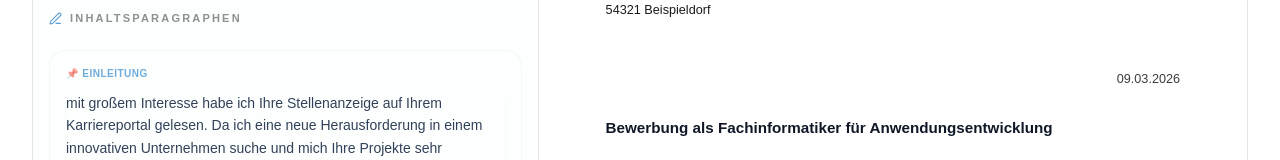
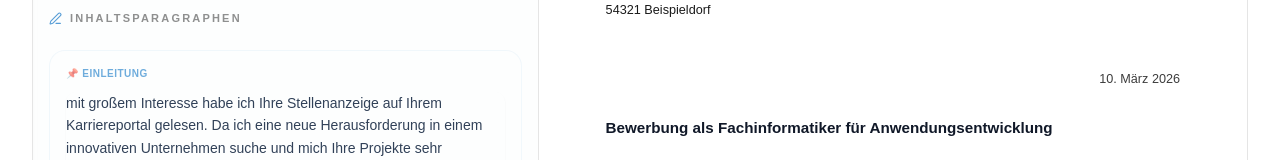
Before and after one commit to mahabubsaki/bewr, a React (Vite) app: page /anschreiben in a window 1280 px wide. Shown: the part 571-731 px from the top of the page. Built offline with nearby package versions, Linux system fonts and the light colour scheme; what @react-pdf/renderer would draw is missing.

Commit message:
feat: introduce AnschreibenPage for creating, editing, and exporting premium cover letters.

```diff
--- a/src/pages/AnschreibenPage.tsx
+++ b/src/pages/AnschreibenPage.tsx
@@ -14,7 +14,7 @@ import {
 } from "lucide-react";
 import { generateAnschreibenPdf } from "../utils/generatePdf";
 import MarginControls from "../components/MarginControls";
-import { formatFilename } from "../utils/dateUtils";
+import { formatFilename, getCurrentDateGerman } from "../utils/dateUtils";
 import { Button } from "../components/ui/button";
 import {
   Card,
@@ -79,6 +79,12 @@ export default function AnschreibenPage() {
         newParas.push(defaultAnschreiben.paragraphs[newParas.length]);
       }
       newData.paragraphs = newParas;
+      updated = true;
+    }
+
+    const today = getCurrentDateGerman();
+    if (data.date !== today) {
+      newData.date = today;
       updated = true;
     }
 
@@ -474,16 +480,6 @@ export default function AnschreibenPage() {
                           className="bg-white h-10 border-slate-200"
                         />
                       </div>
-                      <div className="grid gap-1.5">
-                        <Label className="text-[10px] font-bold text-slate-500 uppercase">
-                          Datum
-                        </Label>
-                        <Input
-                          value={data.date}
-                          onChange={(e) => update("date", e.target.value)}
-                          className="bg-white h-10 border-slate-200"
-                        />
-                      </div>
                     </div>
                   </div>
                 </div>
```
